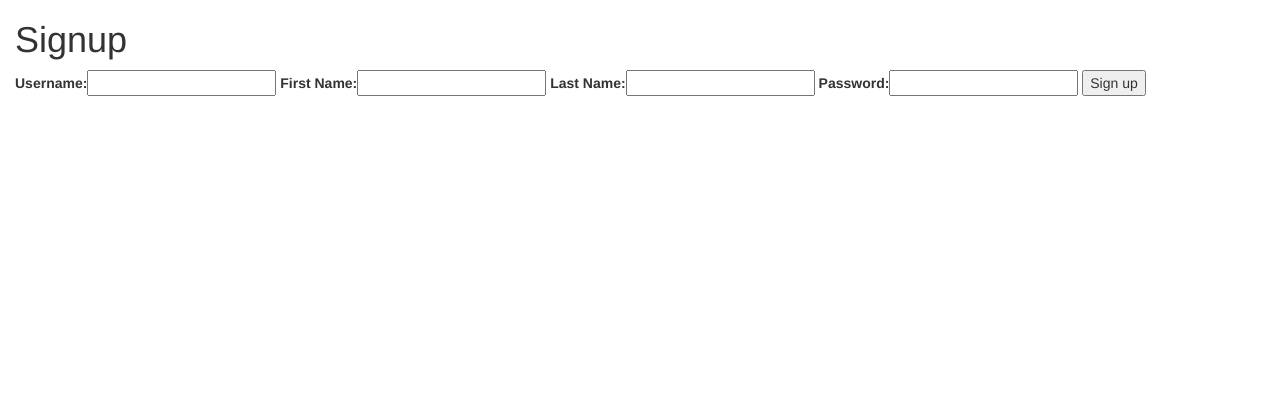
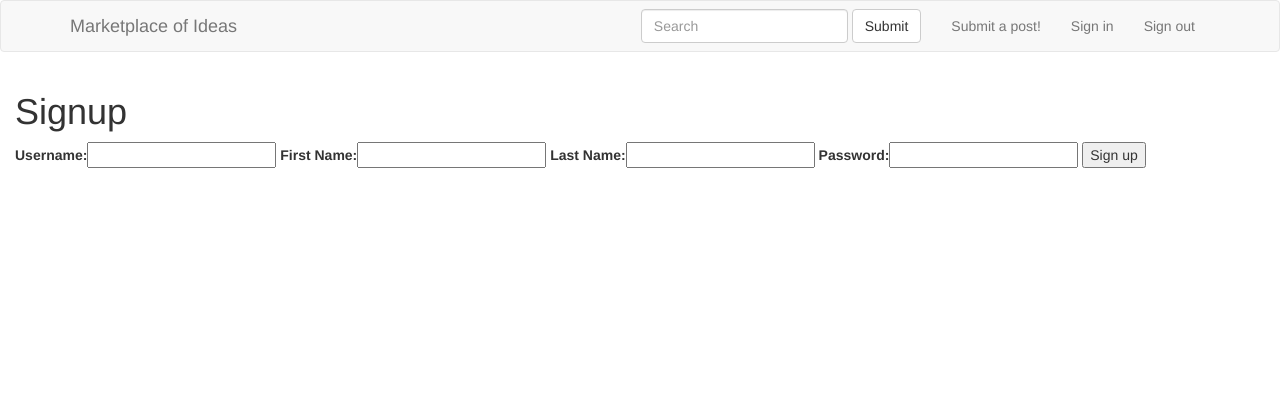
Before and after one commit to msukkar/marketplace_of_ideas, a Django app: page /signup in a window 1280 px wide. Shown: the top 420 px of the page. Before the commit the page ends 96 px from the top, so only its background shows below. Run offline with Django 3.2, Linux system fonts and the light colour scheme; some libraries are stand-ins or nearby versions.

Commit message:
Add some addition classes and styles

```diff
--- a/frontend/frontend/forms.py
+++ b/frontend/frontend/forms.py
@@ -1,8 +1,8 @@
 from django import forms
 
 class LoginForm(forms.Form):
-	username = forms.CharField(label="Username", max_length=50)
-	password = forms.CharField(label="Password", max_length=50, widget = forms.PasswordInput())
+	username = forms.CharField(label="Username", max_length=50, widget = forms.TextInput(attrs={'class': 'form-control', 'placeholder': 'Username'}))
+	password = forms.CharField(label="Password", max_length=50, widget = forms.PasswordInput(attrs={'class': 'form-control', 'placeholder': 'Password'}))
 
 class BlogPostForm(forms.Form):
 	title = forms.CharField(label="Title", max_length=200)
--- a/frontend/frontend/templates/frontend/base.html
+++ b/frontend/frontend/templates/frontend/base.html
@@ -11,6 +11,11 @@
     /* Set height of the grid so .sidenav can be 100% (adjust if needed) */
     .row.content {height: 1500px}
 
+    .form-signin {
+      max-width: 440px;
+      margin: 0 auto;
+    }
+
     /* On small screens, set height to 'auto' for sidenav and grid */
     @media screen and (max-width: 767px) {
       .row.content {height: auto;}
@@ -19,6 +24,30 @@
 </head>
 
 <body>
+    <nav class="navbar navbar-default">
+      <div class="container">
+        <div class="navbar-header">
+          <a class="navbar-brand" href="{% url 'home' %}">Marketplace of Ideas</a>
+        </div>
+        <div id="navbar" class="navbar-collapse collapse">
+          <ul class="nav navbar-nav navbar-right">
+            <li>
+              <form class="navbar-form navbar-left" role="search">
+                <div class="form-group">
+                  <input type="text" class="form-control" placeholder="Search">
+                </div>
+                <button type="submit" class="btn btn-default">Submit</button>
+              </form>
+            </li>
+            <li><a href="{% url 'new_blogpost' %}"> Submit a post!</a></li>
+            <li><a href="{% url 'login' %}">Sign in</a></li>
+            <li><a href="{% url 'signout' %}">Sign out</a></li>
+          </ul>
+        </div>
+      </div>
+    </nav>
+
+
 	<div class="container-fluid">
   		<div class="row content">
   			<div class="col-sm-12">
--- a/frontend/frontend/templates/frontend/detail.html
+++ b/frontend/frontend/templates/frontend/detail.html
@@ -1,11 +1,11 @@
 {% extends "frontend/base.html" %}
 
 {% block content %}
-	<h1> Detail View <h1>
 	{% if response %}
 		{% for blog in response %}
-			<h1> {{ blog.fields.title }} </h1>
-			<h3> by {{ blog.fields.author_name }} </h3>
+			<div class="page-header">
+  				<h1>{{ blog.fields.title }} <small> by {{ blog.fields.author_name }} </small></h1>
+			</div>
 			<h5> {{ blog.fields.body }} </h5>
 			<br/>
 			<h2> Comments </h2>
--- a/frontend/frontend/templates/frontend/start.html
+++ b/frontend/frontend/templates/frontend/start.html
@@ -2,8 +2,6 @@
 
 {% block content %}
     <h4><small>RECENT POSTS</small></h4>
-    <a href= "{% url 'new_blogpost' %}"><h4><small> Submit a post! </small></h4></a>
-    <a href= "{% url 'signout' %}"><h4><small> Sign out </small></h4></a>
     <hr>
     {% if response %}
       {% for blog in response %}
```
Also changed, not shown: docker-compose.yml (+21 -3 lines), frontend/frontend/templates/frontend/login.html (+12 -7 lines).
